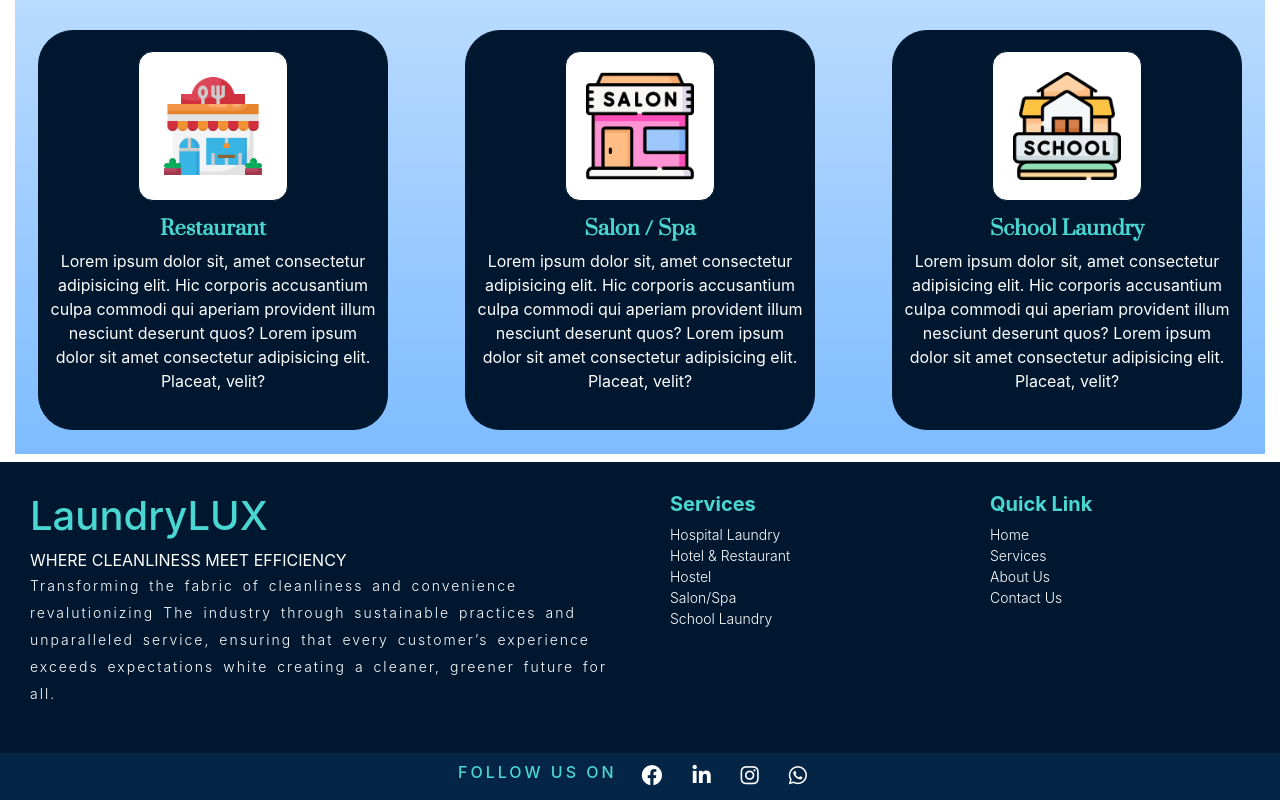
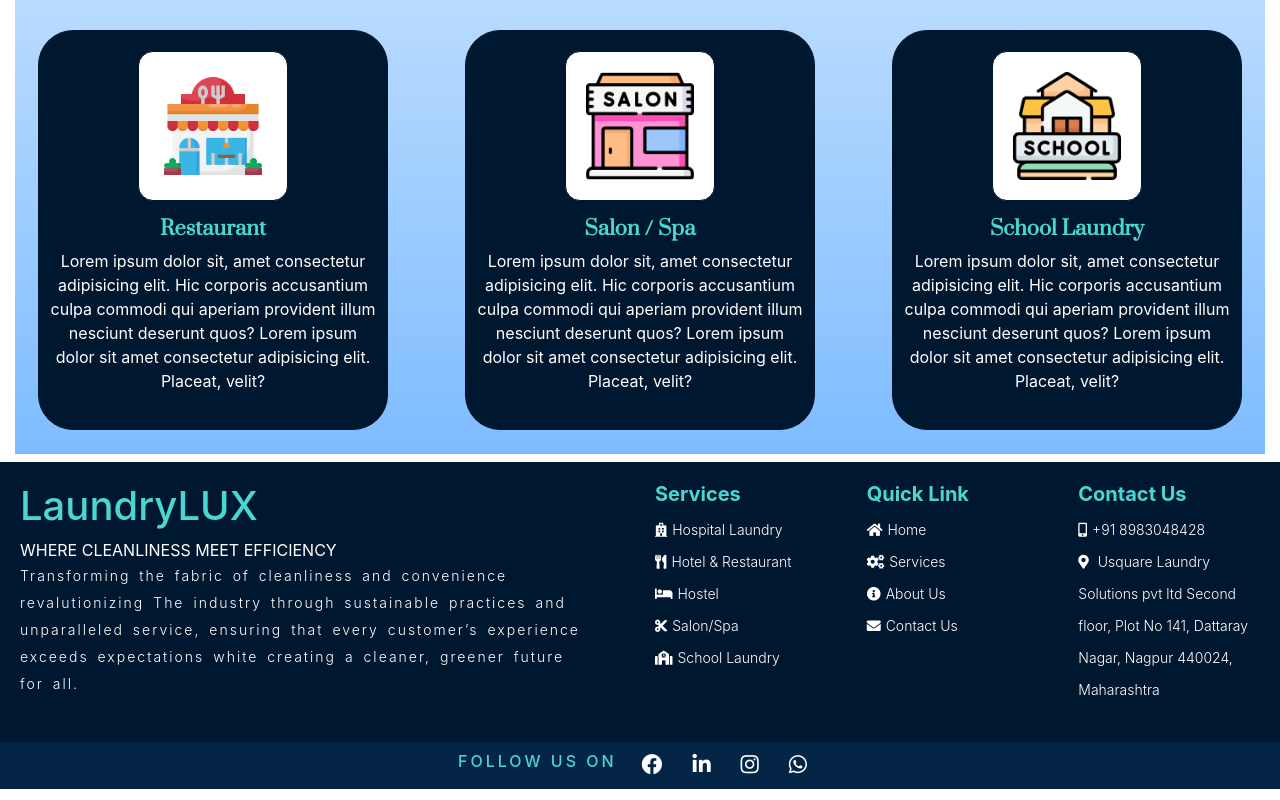
Before and after one commit to gopichandbramhan/LaundryLUX, an Angular app: page / in a window 1280 px wide. Shown: the part 1285-2085 px from the top of the page. Built offline with nearby package versions, Linux system fonts and the light colour scheme.

Commit message:
changes in footer

```diff
--- a/src/app/components/footer/footer.component.css
+++ b/src/app/components/footer/footer.component.css
@@ -4,10 +4,10 @@
     box-sizing: border-box;
     background-color: #001730;
 } */
-.container-fluid{
+.footer-container{
     background-color: #001730;
     color:white;
-    padding: 30px 0px 30px 30px;
+    padding: 20px;
 }
 .footer-main-content h1{
     color:#4AD7D1;
@@ -29,8 +29,11 @@
 }
 .services ul li{
     font-weight: 300;
+    line-height: 32px;
     font-size: 14px;
-
+}
+.services ul li i{
+    margin-right: 5px;
 }
 .services ul a:hover{
     font-weight: 600;
@@ -100,3 +103,10 @@
         align-items: center;
     }
 }
+@media screen and (min-width:562px) and (max-width:768px) {
+    .services ul li{
+        font-weight: 300;
+        line-height: 20px;
+        font-size: 14px;
+    }
+}
--- a/src/app/components/footer/footer.component.html
+++ b/src/app/components/footer/footer.component.html
@@ -1,105 +1,3 @@
-<!--
-
-
-
-<div class="container-fluid">
-    <div class="footer-heading pt-2 text-center">
-        <div class="col-lg-4 col-md-6 col-sm-12 text-center">
-            <h3>SERVICES</h3>
-             <ul>
-                <li>Hospital Laundry</li>
-                <li>Hotel</li>
-                <li>Hostel</li>
-                <li>Restaurant</li>
-                <li>Salon/Spa</li>
-                <li>School Laundry</li>
-            </ul>
-        </div>
-        <div class="col-lg-4 col-md-6 col-sm-12 text-center">
-            <h3>ABOUT US</h3>
-        </div>
-        <div class="col-lg-4 col-md-6 col-sm-12 text-center">
-            <h3>CONTACT US</h3>
-        </div>
-    </div>
-    <div class=" main-container">
-        <div class="col-lg-6 col-md-6 col-sm-12 ">
-            <div class="row">
-                <div class="laundrylux-details col-sm-12  col-mg-6 pt-5 ">
-
-                    <h1>LaundryLux</h1>
-                    <span>World Best Laundry</span>
-
-                    <div class="d-flex justify-content-center align-item-center address mt-2">
-                        <h6>
-                            <i class="fas fa-map-marker-alt pr-2 text-center"></i>
-                        </h6>
-                        <h6>
-                            Sheikh firoz Sheikh Nasir, Second floor,
-                            Plot No 141,Dattaray Nagar,Nagpur 440024,Maharashtra
-                        </h6>
-                    </div>
-                    <div class="d-flex  align-item-center address">
-                        <h6> <i class="fas fa-phone pr-2"></i> </h6>
-                        <h6>8983048428</h6>
-                    </div>
-                    <div class="d-flex  align-item-center address">
-                        <h6> <i class="fas fa-envelope pr-2"></i> </h6>
-                        <h6>support@laundryholiclux.com</h6>
-                    </div>
-                </div>
-            </div>
-        </div>
-        <div class="col-lg-6 col-sm-12 col-md-6 footer-heading pt-2 text-center">
-            <div class="row">
-               <iframe
-               src="https://www.google.com/maps/embed?pb=!1m18!1m12!1m3!1d3151.8354345093765!2d144.96305791567993!3d-37.81627974202121!2m3!1f0!2f0!3f0!3m2!1i1024!2i768!4f13.1!3m3!1m2!1s0x6ad642af0f11fd81%3A0xf5778f865aa7b2a9!2sFederation%20Square!5e0!3m2!1sen!2sau!4v1644264783564!5m2!1sen!2sau"
-               width="auto"
-               height="200px"
-               style="border:0;"
-               allowfullscreen=""
-               loading="lazy">
-             </iframe>
-                <div class="col-lg-4 col-md-4 col-sm-12 text-center">
-                   <div class="row ">
-                    <h6>SERVICES</h6>
-                    <ul>
-                        <li>Hospital Laundry</li>
-                        <li>Hotel</li>
-                        <li>Hostel</li>
-                        <li>Restaurant</li>
-                        <li>Salon/Spa</li>
-                        <li>School Laundry</li>
-                    </ul>
-                   </div>
-
-                </div>
-                <div class="col-lg-4 col-md-4 col-sm-12 text-center">
-                    <div class="row">
-                        <h6>ABOUT US</h6>
-                    </div>
-
-                </div>
-                <div class="col-lg-4 col-md-4 col-sm-12 text-center">
-                    <div class="row">
-                        <h6>CONTACT US</h6>
-                    </div>
-
-                </div>
-
-            </div>
-       </div>
-    </div>
-</div>
-<div class="social-btn ">
-    <h4>FOLLOW US ON</h4>
-        <i class="fab fa-facebook"></i>
-        <i class="fab fa-linkedin"></i>
-        <i class="fab fa-instagram"></i>
-        <i class="fab fa-whatsapp"></i>
-
-</div> -->
-
 <div class="footer-container container-fluid">
     <div class="row">
         <div class="col-lg-6 col-md-6 col-sm-12 footer-main-content pr-5">
@@ -112,39 +10,48 @@
                 every customer’s experience exceeds
                 expectations white creating a cleaner,
                 greener future for all.</p>
-
         </div>
         <div class="col-lg-6 col-md-6 col-sm-12">
             <div class="row">
-                <div class="col-lg-6 col-md-6 col-sm-6 services">
+                <div class="col-lg-4 col-md-4 col-sm-6 services">
                     <h6><a>Services</a></h6>
                     <ul class="p-0 ">
-                        <li> <a>Hospital Laundry</a></li>
-                        <li><a>Hotel & Restaurant </a></li>
-                        <li><a>Hostel</a></li>
-                        <li><a>Salon/Spa</a></li>
-                        <li><a>School Laundry</a></li>
+                        <li><i class="fas fa-hospital"></i> <a>Hospital Laundry</a></li>
+                        <li><i class="fas fa-utensils"></i><a>Hotel & Restaurant </a></li>
+                        <li> <i class="fas fa-hotel"></i><a>Hostel</a></li>
+                        <li><i class="fas fa-cut"></i><a>Salon/Spa</a></li>
+                        <li><i class="fas fa-school"></i><a>School Laundry</a></li>
                     </ul>
                 </div>
-                <div class="col-lg-6 col-md-6 col-sm-6 services">
+                <div class="col-lg-4 col-md-4 col-sm-6 services">
                     <h6><a>Quick Link</a></h6>
                     <ul class="p-0">
-                        <li><a>Home</a></li>
-                        <li><a>Services</a></li>
-                        <li><a>About Us</a></li>
-                        <li><a>Contact Us</a></li>
+                        <li><i class="fas fa-home "></i><a>Home</a></li>
+                        <li><i class="fas fa-cogs"></i><a>Services</a></li>
+                        <li><i class="fas fa-info-circle"></i><a>About Us</a></li>
+                        <li><i class="fas fa-envelope"></i><a>Contact Us</a></li>
                     </ul>
                 </div>
+                <div class="col-lg-4 col-md-4 col-sm-6 services">
+                    <h6><a>Contact Us</a></h6>
+                    <ul class="p-0">
+                        <li> <i class="fas fa-mobile-alt"> </i>+91 8983048428</li>
+                        <li><i class="fas fa-map-marker-alt"></i>
 
+                            Usquare Laundry Solutions pvt ltd
+                            Second floor, Plot No 141, Dattaray Nagar, Nagpur 440024, Maharashtra
+                        </li>
+
+                    </ul>
+                </div>
             </div>
         </div>
     </div>
 </div>
 <div class="social-btn ">
     <h4>FOLLOW US ON</h4>
-        <i class="fab fa-facebook"></i>
-        <i class="fab fa-linkedin"></i>
-        <i class="fab fa-instagram"></i>
-        <i class="fab fa-whatsapp"></i>
-
+    <i class="fab fa-facebook"></i>
+    <i class="fab fa-linkedin"></i>
+    <i class="fab fa-instagram"></i>
+    <i class="fab fa-whatsapp"></i>
 </div>
```
